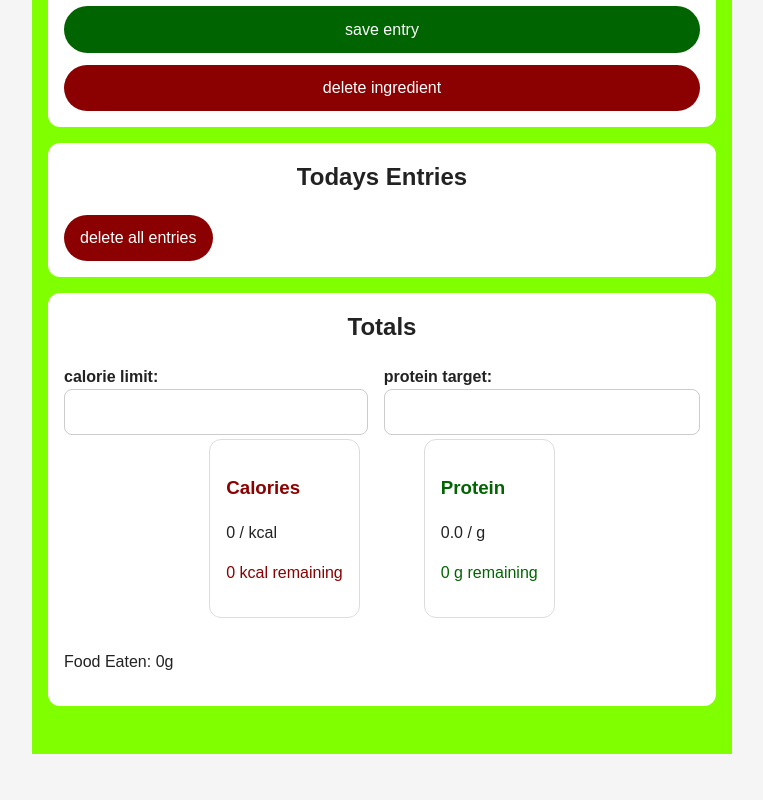
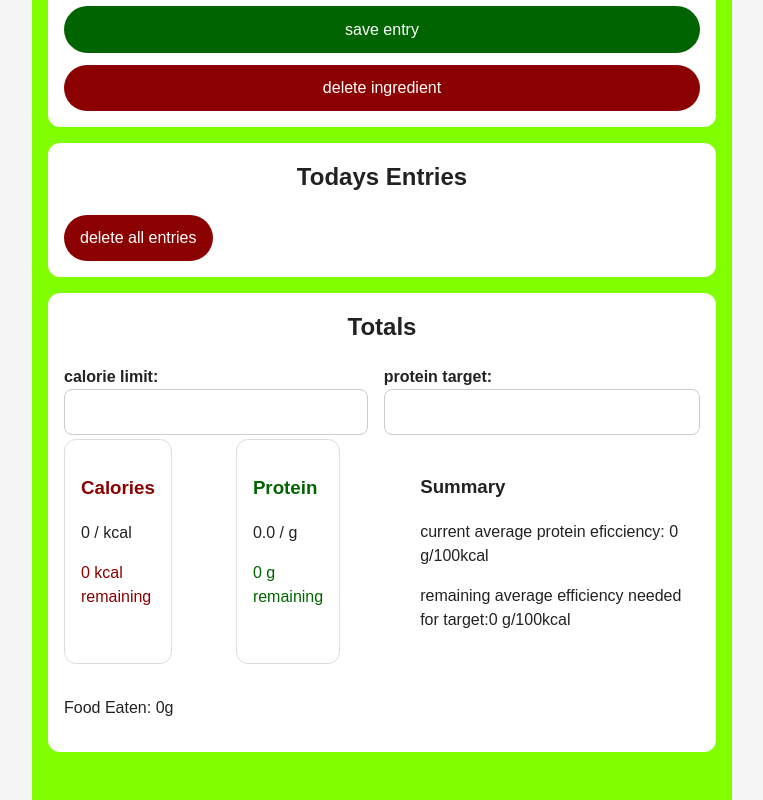
Before and after one commit to GrowYourOwnFreedom/protein-tracker, a React (Vite) app: page / in a window 1280 px wide. Shown: the part 653-1453 px from the top of the page, without its empty margins (258-1021 px from the left). Before the commit the page ends 1407 px from the top, so only its background shows below. Built offline with nearby package versions, Linux system fonts and the light colour scheme.

Commit message:
added summary card

```diff
--- /dev/null
+++ b/src/SummaryCard.jsx
@@ -0,0 +1,17 @@
+import { formatNumber } from "./numberUtils"
+import { getProteinEfficiency } from "./nutritonUtils"
+
+function SummaryCard({currentCaloriesTotal,currentProteinTotal,proteinTarget,calorieLimit}) {
+    const currentProteinEfficiency = getProteinEfficiency(currentCaloriesTotal,currentProteinTotal)
+    const remainingProtein = proteinTarget - currentProteinTotal
+    const remainingCalories = calorieLimit - currentCaloriesTotal
+    const remainingEfficiencyNeeded = getProteinEfficiency(remainingCalories,remainingProtein)
+    return(
+        <section>
+            <h3>Summary</h3>
+            <p>current  average protein eficciency: {formatNumber(currentProteinEfficiency)} g/100kcal</p>
+            <p>remaining average efficiency needed for target:{formatNumber(remainingEfficiencyNeeded)} g/100kcal</p>
+        </section>
+    )
+}
+export default SummaryCard
--- a/src/TargetCard.jsx
+++ b/src/TargetCard.jsx
@@ -1,11 +1,7 @@
+import { formatNumber } from "./numberUtils";
+
 function TargetCard({ title, current, target, unit, type }) {
-    function formatNumber(number) {
-        const roundedNumber = Math.round(number * 10) / 10;
-        if (Number.isInteger(roundedNumber)) {
-            return roundedNumber;
-        }
-        return roundedNumber.toFixed(1);
-    }
+
     const remaining = formatNumber(target - current);
     let statusText = `${remaining} ${unit} remaining`;
     if (remaining < 0) {
--- a/src/TotalsPanel.jsx
+++ b/src/TotalsPanel.jsx
@@ -1,3 +1,4 @@
+import SummaryCard from "./SummaryCard";
 import TargetCard from "./TargetCard";
 
 function TotalsPanel({
@@ -54,6 +55,12 @@ function TotalsPanel({
                     unit={"g"}
                     type={"goal"}
                 />
+                <SummaryCard
+                currentCaloriesTotal={calories}
+                currentProteinTotal={protein}
+                calorieLimit={calorieLimit}
+                proteinTarget={proteinTarget}
+                />
             </div>
             <p>Food Eaten: {weight.toFixed(0)}g</p>
         </section>
--- /dev/null
+++ b/src/numberUtils.js
@@ -0,0 +1,8 @@
+ function formatNumber(number) {
+        const roundedNumber = Math.round(number * 10) / 10;
+        if (Number.isInteger(roundedNumber)) {
+            return roundedNumber;
+        }
+        return roundedNumber.toFixed(1);
+    }
+    export {formatNumber}
--- a/src/nutritonUtils.js
+++ b/src/nutritonUtils.js
@@ -1,5 +1,5 @@
 function getProteinEfficiency(calories, protein) {
-    if (!calories || !protein) {
+    if (!calories || !protein || calories<=0 || protein <=0) {
         return 0;
     }
     return (protein / calories) * 100;
```
